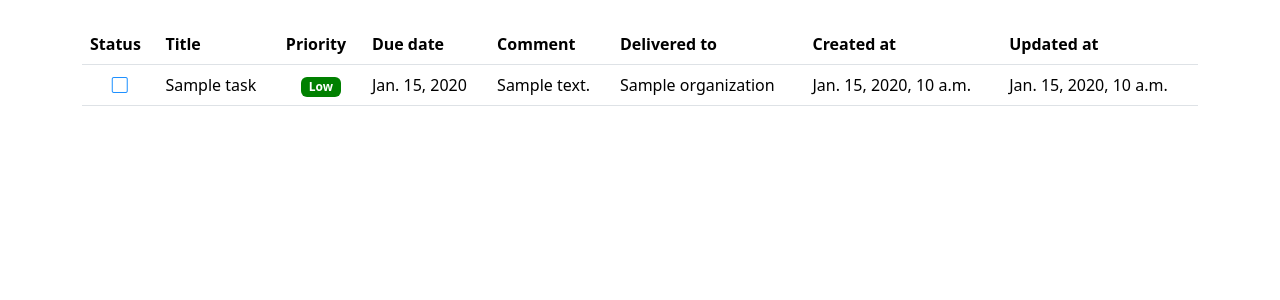
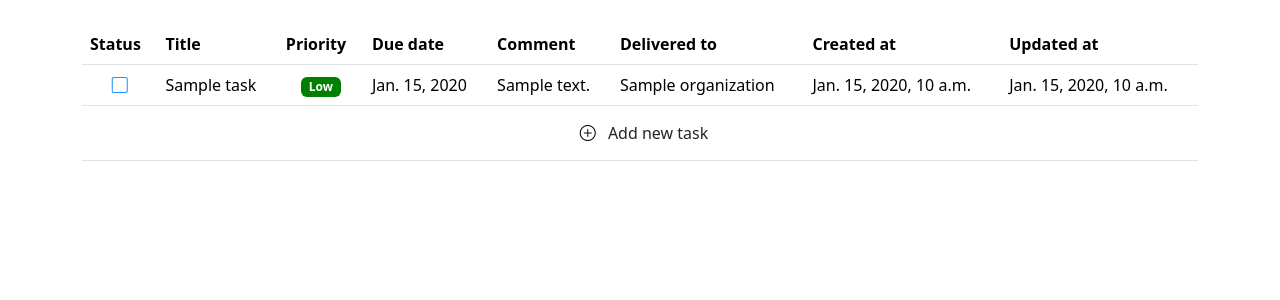
Before and after one commit to andrea-pollastro/todo, a Django app: page /tasks/ in a window 1280 px wide. Shown: the part 65-365 px from the top of the page. Run offline with Django 5.2, Linux system fonts and the light colour scheme; tables that the repository leaves empty hold one stand-in row (values such as "Sample post"); some libraries are stand-ins or nearby versions.

Commit message:
small refactoring + tasks are returned ordered by priority (desc)

```diff
--- a/todowebapp/todolist/templates/list-todo.html
+++ b/todowebapp/todolist/templates/list-todo.html
@@ -44,6 +44,15 @@
           <td>{{ task.updated_at }}</td>
         </tr>
         {% endfor %}
+
+        <tr class="table">
+          <td colspan="{{ fields|length }}" class="text-center">
+            <a class="btn"> <!-- add href here -->
+              <i class="bi bi-plus-circle"></i> Add new task
+            </a>
+          </td>
+        </tr>
+
       </tbody>
     </table>
 {% endblock %}
--- a/todowebapp/todolist/templates/master.html
+++ b/todowebapp/todolist/templates/master.html
@@ -4,7 +4,8 @@
         <title>{% block title %} MySuperApp {% endblock %}</title>
         {% load django_bootstrap5 %}
         {% bootstrap_css %}
-        <link rel="stylesheet" href="https://cdn.jsdelivr.net/npm/bootstrap-icons@1.13.1/font/bootstrap-icons.min.css">
+        <link href="https://cdn.jsdelivr.net/npm/bootstrap-icons@1.13.1/font/bootstrap-icons.min.css" rel="stylesheet" >
+
         {% block css %}
         <style>
             /*qui i tuoi css*/
--- a/todowebapp/todolist/urls.py
+++ b/todowebapp/todolist/urls.py
@@ -2,5 +2,5 @@ from django.urls import path
 from . import views
 
 urlpatterns = [
-    path('', views.index)
+    path('', views.get_all_tasks)
 ]
--- a/todowebapp/todolist/views.py
+++ b/todowebapp/todolist/views.py
@@ -1,12 +1,11 @@
 from django.shortcuts import render
 from .models import Task
 
-# Create your views here.
-def index(request):
+def get_all_tasks(request):
     context = {
         'fields': [f.name
                     .replace('_', ' ')
                     .capitalize() for f in Task._meta.get_fields() if f.name != 'id'],
-        'tasks': Task.objects.all()
+        'tasks': Task.objects.all().order_by('-priority')
     }
     return render(request, 'list-todo.html', context)
```
